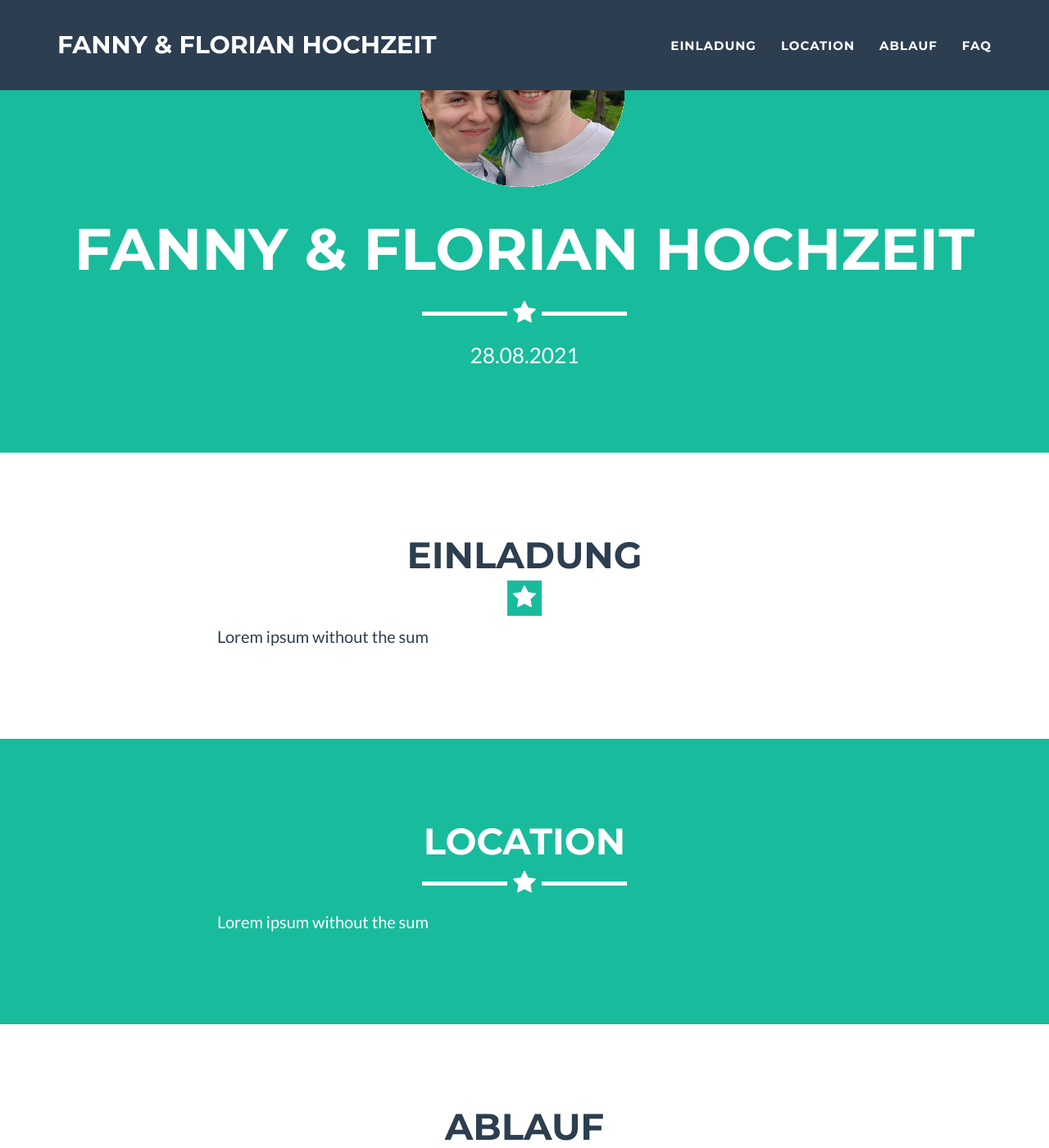
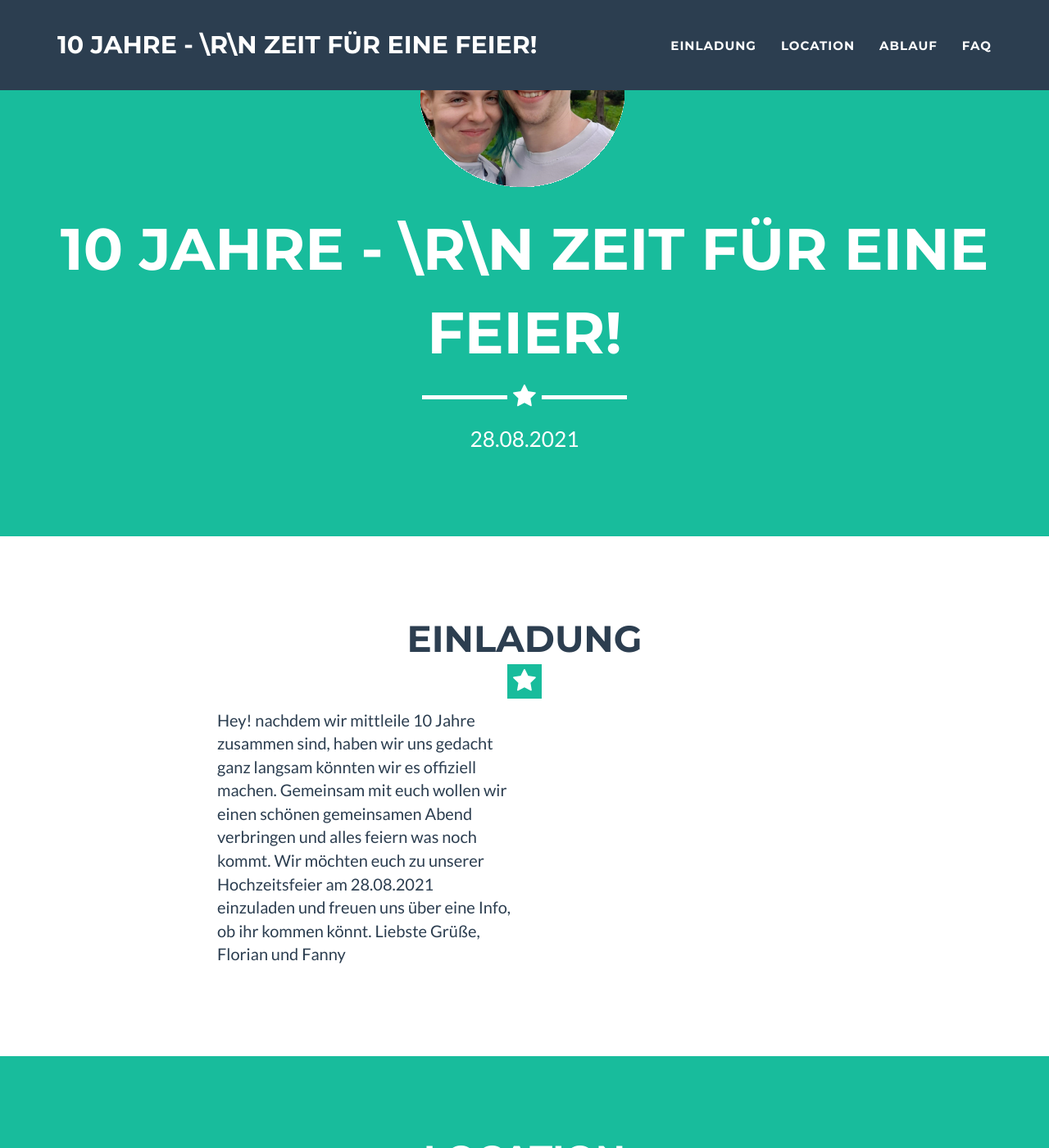
Before and after one commit to Sosian/sosian.github.io, a Jekyll site: the page built from index.html, in a window 1280 px wide and 1400 px high, scrolled down 223 px. Shown: the whole window at 82% size. Built offline with Jekyll 4.4.1, drawn with Linux system fonts in a browser that asks for light colours; some of the changed text lies outside the part shown.

Commit message:
Add Text für Location and Einladung

```diff
--- a/_config.yml
+++ b/_config.yml
@@ -1,7 +1,7 @@
 # Site settings
-title: Fanny & Florian Hochzeit
+title: 10 Jahre - \r\n Zeit für eine Feier!
 url:
-description: "Hochzeitsseite für die Hochzeit von Fanny und Florian"
+description: "Florian und Fanny Hochzeit"
 skills: "28.08.2021"
 
 # Color settings (hex-codes without the leading hash-tag)
--- a/_includes/einladung.html
+++ b/_includes/einladung.html
@@ -8,7 +8,15 @@
         </div>
         <div class="row">
             <div class="col-lg-4 col-lg-offset-2">
-                <p>Lorem ipsum without the sum</p>
+                <p>Hey!
+                    nachdem wir mittleile 10 Jahre zusammen sind, haben wir uns gedacht ganz langsam könnten wir es offiziell machen.
+                    Gemeinsam mit euch wollen wir einen schönen gemeinsamen Abend verbringen und alles feiern was noch kommt.
+
+                    Wir möchten euch zu unserer Hochzeitsfeier am 28.08.2021 einzuladen und freuen uns über eine Info, ob ihr kommen könnt.
+
+                    Liebste Grüße,
+                    Florian und Fanny
+                </p>
             </div>
         </div>
     </div>
--- a/_includes/location.html
+++ b/_includes/location.html
@@ -9,7 +9,12 @@
             </div>
             <div class="row">
                 <div class="col-lg-4 col-lg-offset-2">
-                    <p>Lorem ipsum without the sum</p>
+                    <p>Wir feiern in der Labstelle Hermesvilla im Lainzer Tiergarten
+                        <iframe src="https://www.google.com/maps/embed?pb=!1m18!1m12!1m3!1d6470.303306227204!2d16.245075237278087!3d48.170799266335464!2m3!1f0!2f0!3f0!3m2!1i1024!2i768!4f13.1!3m3!1m2!1s0x476da7b323289365%3A0x485492478e64fdbf!2sHERMES%20Cafe%20Restaurant%20Labstelle!5e0!3m2!1sen!2sat!4v1610816849474!5m2!1sen!2sat" width="600" height="450" frameborder="0" style="border:0;" allowfullscreen="" aria-hidden="false" tabindex="0"></iframe>
+                        https://www.hermes-villa.at/kontakt-anfahrt/
+                        Die Anreise funktioniert am besten übers Lainzer Tor.
+                        Von dort ist es ein schöner kleiner Spaziergang von 10 Minuten zur Hermesvilla.
+                        Alternativ gibt es auch ein Shuttle Service vom Tor direkt zur Feier.
                 </div>
             </div>
         </div>
```
